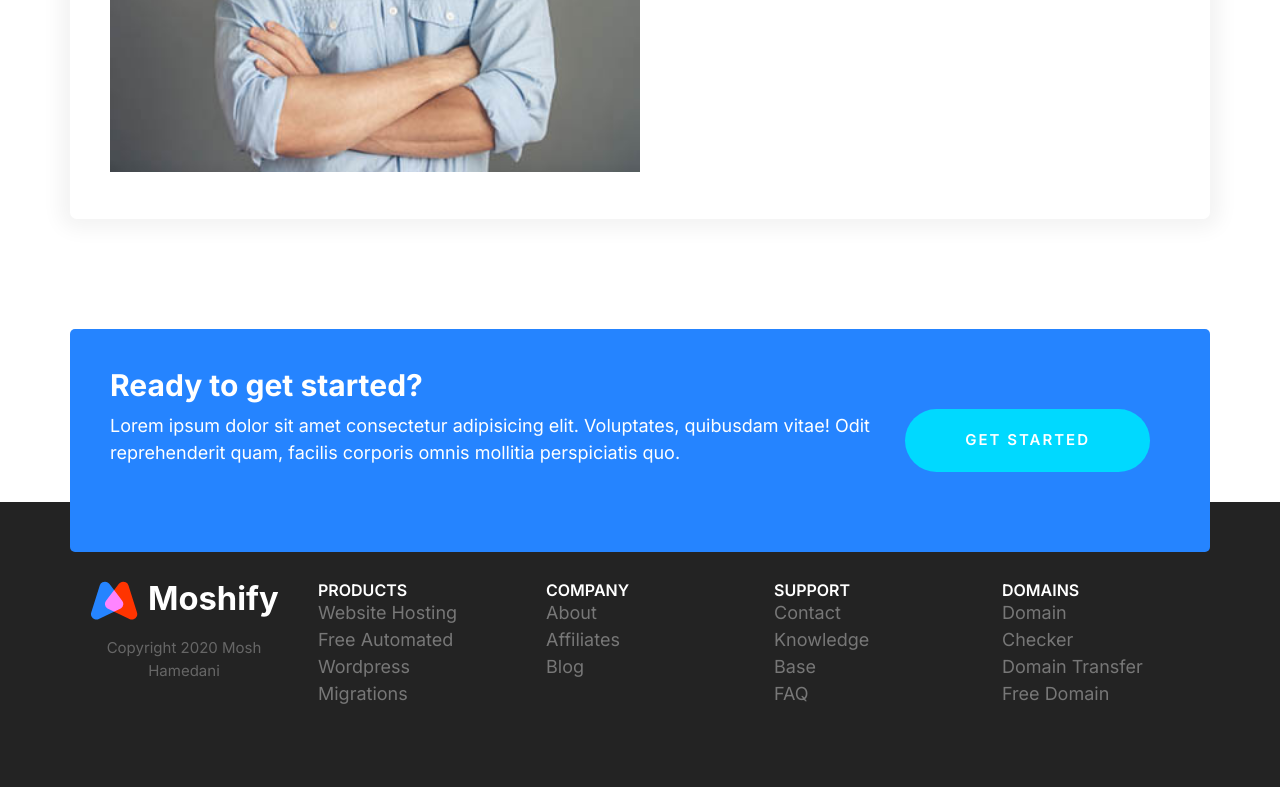
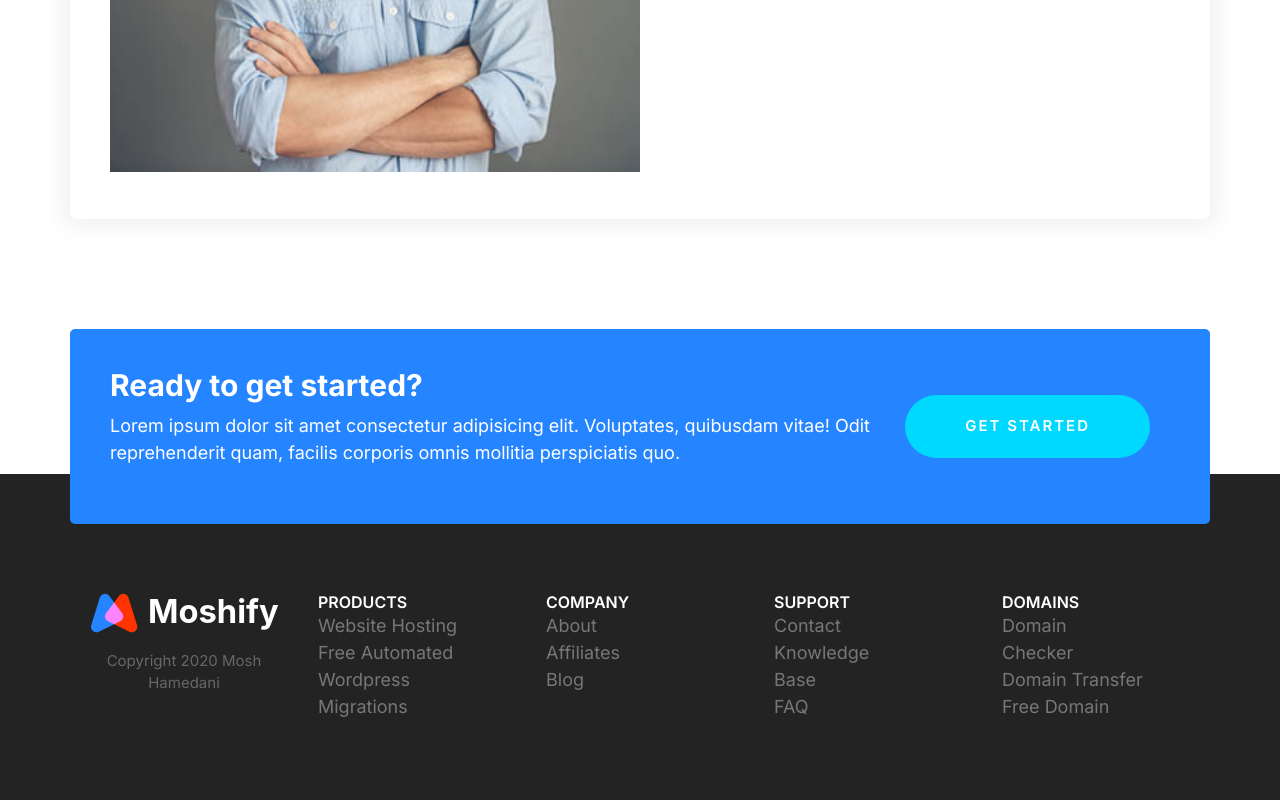
Before and after one commit to Dan-Lueers/moshify, a plain HTML site: page index.html in a window 1280 px wide. Shown: the part 5499-6299 px from the top of the page. Drawn offline with nearby package versions, Linux system fonts and the light colour scheme.

Commit message:
fix callout styles

```diff
--- a/css/styles.css
+++ b/css/styles.css
@@ -565,7 +565,7 @@ a {
 @media screen and (min-width: 768px) {
   .callout .button {
     justify-self: center;
-    margin: 4rem 2rem;
+    margin: 0 2rem;
   }
 
   .callout .grid--1x2 {
@@ -821,6 +821,7 @@ a {
 /* FOOTER */
 .footer {
   background: #232323;
+  padding-top: 10rem;
 }
 
 .footer a {
```
